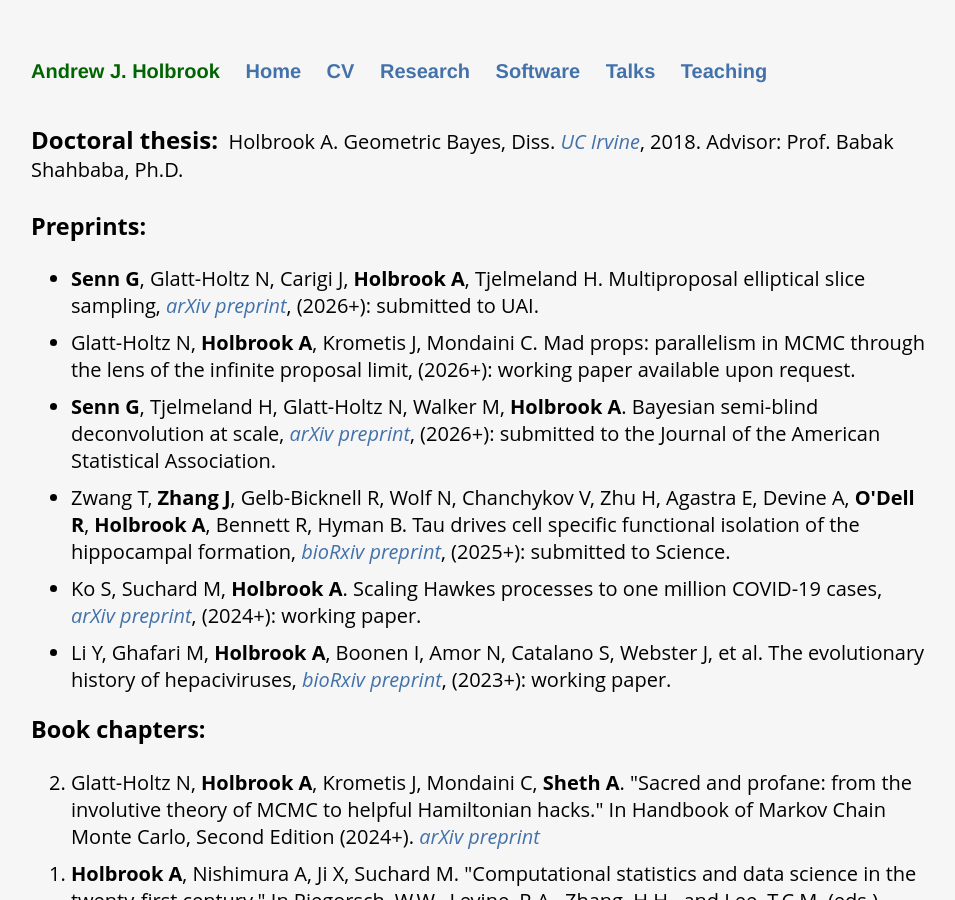
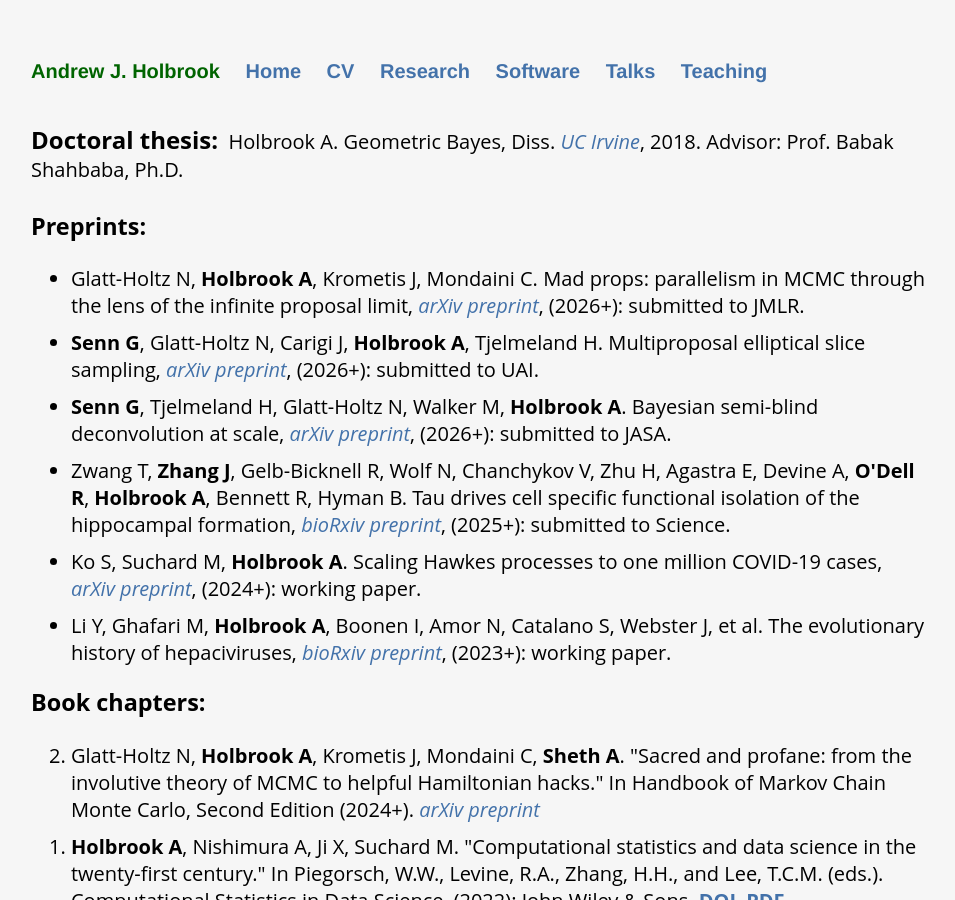
Before and after one commit to andrewjholbrook/andrewjholbrook.github.io, a Jekyll site: the page built from research.html, in a window 1280 px wide and 900 px high. Shown: the whole window, without its empty margins (161-1116 px from the left). Built offline with Jekyll 4.4.1, drawn with Linux system fonts in a browser that asks for light colours; a style sheet for code colours, icons or effects is not loaded.

Commit message:
mad props

```diff
--- a/research.html
+++ b/research.html
@@ -11,9 +11,9 @@ title: Andrew Holbrook | Research
 
   <h3>Preprints:</h3>
   <ul id="preprints">
+        <li>Glatt-Holtz N, <b>Holbrook A</b>, Krometis J, Mondaini C. Mad props: parallelism in MCMC through the lens of the infinite proposal limit, <i><a href="https://arxiv.org/abs/2605.21899" target="_blank">arXiv preprint</a></i>, (2026+): submitted to JMLR.</li>
     <li><b>Senn G</b>, Glatt-Holtz N, Carigi J, <b>Holbrook A</b>, Tjelmeland H. Multiproposal elliptical slice sampling, <i><a href="https://arxiv.org/abs/2602.22358" target="_blank">arXiv preprint</a></i>, (2026+): submitted to UAI.</li>
-    <li>Glatt-Holtz N, <b>Holbrook A</b>, Krometis J, Mondaini C. Mad props: parallelism in MCMC through the lens of the infinite proposal limit, (2026+): working paper available upon request.</li>
-    <li>  <b>Senn G</b>, Tjelmeland H, Glatt-Holtz N, Walker M, <b>Holbrook A</b>. Bayesian semi-blind deconvolution at scale, <i><a href="https://arxiv.org/abs/2601.09677" target="_blank">arXiv preprint</a></i>, (2026+): submitted to the Journal of the American Statistical Association. </li>
+    <li>  <b>Senn G</b>, Tjelmeland H, Glatt-Holtz N, Walker M, <b>Holbrook A</b>. Bayesian semi-blind deconvolution at scale, <i><a href="https://arxiv.org/abs/2601.09677" target="_blank">arXiv preprint</a></i>, (2026+): submitted to JASA. </li>
     <li>Zwang T, <b>Zhang J</b>, Gelb-Bicknell R, Wolf N, Chanchykov V, Zhu H, Agastra E, Devine A, <b>O'Dell R</b>, <b>Holbrook A</b>,  Bennett R,  Hyman B. Tau drives cell specific functional isolation of the hippocampal formation, <i><a href="https://doi.org/10.1101/2025.08.10.669580" target="_blank">bioRxiv preprint</a></i>, (2025+): submitted to Science.</li>
         <li> Ko S, Suchard M, <b>Holbrook A</b>. Scaling Hawkes processes to one million COVID-19 cases, <i><a href="https://arxiv.org/abs/2407.11349" target="_blank">arXiv preprint</a></i>, (2024+): working paper. </li>
         <li> Li Y, Ghafari M, <b>Holbrook A</b>, Boonen I, Amor N, Catalano S, Webster J, et al. The evolutionary history of hepaciviruses, <i><a href="https://doi.org/10.1101/2023.06.30.547218" target="_blank">bioRxiv preprint</a></i>, (2023+): working paper. </li>
```
